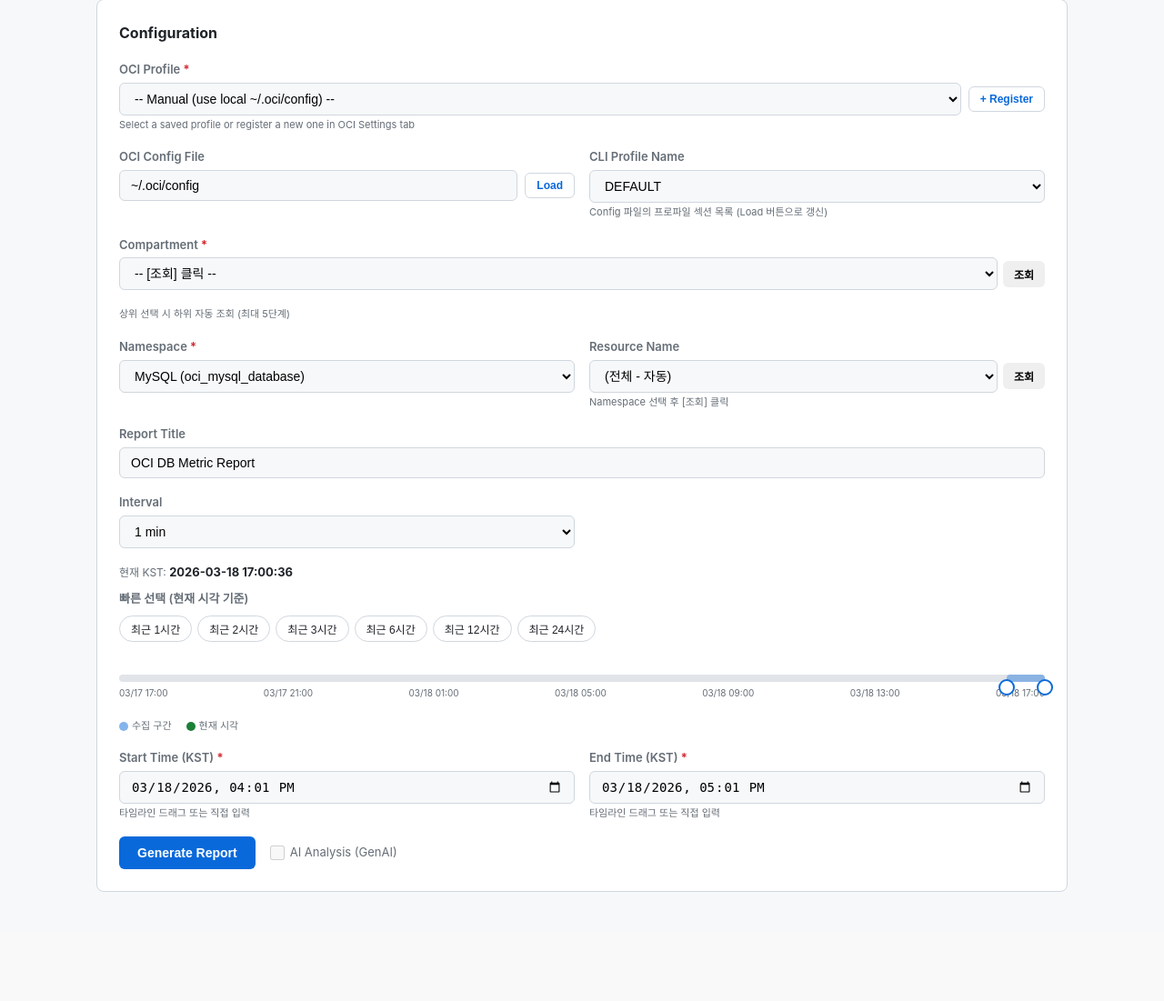
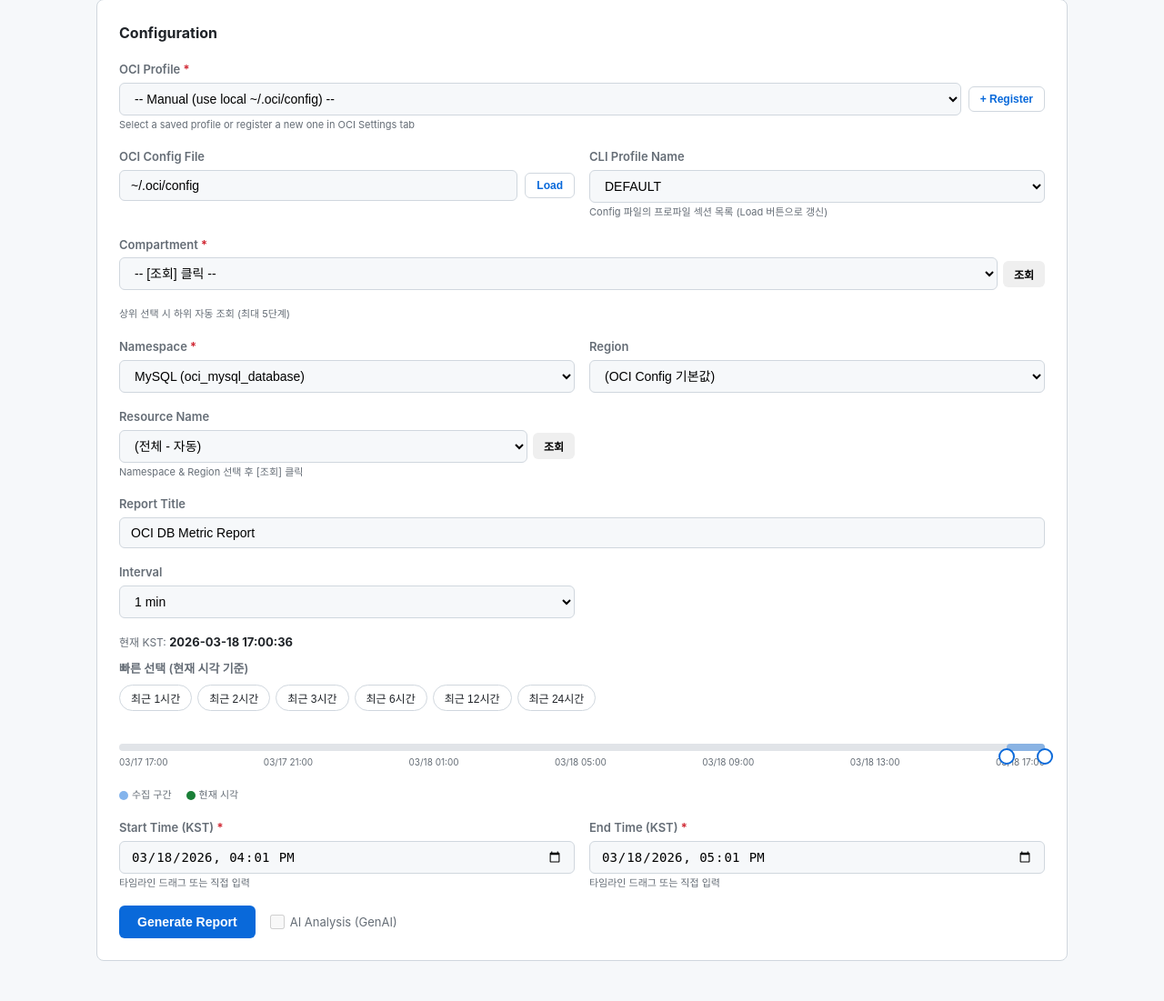
Before and after one commit to jaesucjang/oci-db-metric-report, a Flask app: page / in a window 1280 px wide. Shown: the part 234-1335 px from the top of the page at 91% size. Before the commit the page ends 1215 px from the top, so only its background shows below. Run offline with Flask 3, Linux system fonts and the light colour scheme; data that the repository does not hold is empty.

Commit message:
Fix multi-profile support and thread safety
- Fix api_compartments/api_resources to use oci_profile and oci_config_file
  from request instead of hardcoding DEFAULT — CLI Profile Name selection
  (e.g. WESANG_POC) now correctly queries the right tenancy
- Add threading.Lock (jobs_lock) to protect concurrent access to jobs dict
  and jobs.json file writes
- Enable threaded=True in Flask for concurrent request handling
- Fix CLI Profile Name restoration in loadRecent and renderProfileOptions

Co-Authored-By: Claude Opus 4.6 <noreply@anthropic.com>

```diff
--- a/app.py
+++ b/app.py
@@ -79,31 +79,34 @@ SCRIPT_DIR = os.path.dirname(os.path.abspath(__file__))
 # Persistent job tracker
 JOBS_FILE = os.path.join(os.path.dirname(os.path.abspath(__file__)), "output", "jobs.json")
 jobs = {}
+jobs_lock = threading.Lock()
 
 
 def load_jobs():
     """Load jobs from disk on startup."""
     global jobs
-    if os.path.isfile(JOBS_FILE):
-        try:
-            with open(JOBS_FILE) as f:
-                jobs = json.load(f)
-        except Exception:
-            jobs = {}
+    with jobs_lock:
+        if os.path.isfile(JOBS_FILE):
+            try:
+                with open(JOBS_FILE) as f:
+                    jobs = json.load(f)
+            except Exception:
+                jobs = {}
 
 
 def save_jobs():
     """Persist jobs to disk (excludes log to keep file small)."""
-    try:
-        os.makedirs(os.path.dirname(JOBS_FILE), exist_ok=True)
-        data = {}
-        for jid, j in jobs.items():
-            data[jid] = {k: v for k, v in j.items() if k != "log"}
-            data[jid]["log"] = ""  # don't persist full logs
-        with open(JOBS_FILE, "w") as f:
-            json.dump(data, f, default=str)
-    except Exception:
-        pass
+    with jobs_lock:
+        try:
+            os.makedirs(os.path.dirname(JOBS_FILE), exist_ok=True)
+            data = {}
+            for jid, j in jobs.items():
+                data[jid] = {k: v for k, v in j.items() if k != "log"}
+                data[jid]["log"] = ""  # don't persist full logs
+            with open(JOBS_FILE, "w") as f:
+                json.dump(data, f, default=str)
+        except Exception:
+            pass
 
 
 def run_job(job_id, config):
@@ -317,16 +320,23 @@ def api_compartments():
     data = request.json or {}
     parent_id = data.get("parent_id", "")
     profile_id = data.get("oci_profile_id", "")
+    oci_profile = data.get("oci_profile", "DEFAULT") or "DEFAULT"
+    oci_config_file = data.get("oci_config_file", "~/.oci/config") or "~/.oci/config"
 
     # Build OCI CLI args
     oci_args = []
-    oci_config_path = os.path.expanduser("~/.oci/config")
-    oci_profile = "DEFAULT"
+    oci_config_path = os.path.expanduser(oci_config_file)
     if profile_id:
         config_path, _ = get_profile_oci_paths(profile_id)
         if config_path:
             oci_args += ["--config-file", config_path]
             oci_config_path = config_path
+            oci_profile = "DEFAULT"  # saved config uses DEFAULT section
+    else:
+        if oci_config_file != "~/.oci/config":
+            oci_args += ["--config-file", oci_config_file]
+        if oci_profile != "DEFAULT":
+            oci_args += ["--profile", oci_profile]
 
     # If no parent_id, use tenancy root
     if not parent_id:
@@ -370,6 +380,9 @@ def api_resources():
     compartment_id = data.get("compartment_id", "")
     namespace = data.get("namespace", "")
     profile_id = data.get("oci_profile_id", "")
+    oci_profile = data.get("oci_profile", "DEFAULT") or "DEFAULT"
+    oci_config_file = data.get("oci_config_file", "~/.oci/config") or "~/.oci/config"
+    region = data.get("region", "")
 
     if not compartment_id or not namespace:
         return jsonify({"error": "compartment_id and namespace required"}), 400
@@ -380,6 +393,14 @@ def api_resources():
         config_path, _ = get_profile_oci_paths(profile_id)
         if config_path:
             oci_args += ["--config-file", config_path]
+            oci_profile = "DEFAULT"
+    else:
+        if oci_config_file != "~/.oci/config":
+            oci_args += ["--config-file", oci_config_file]
+        if oci_profile != "DEFAULT":
+            oci_args += ["--profile", oci_profile]
+    if region:
+        oci_args += ["--region", region]
 
     cmd = [
         "oci", "monitoring", "metric", "list",
@@ -439,17 +460,18 @@ def api_run():
             data["bench_start"], data["bench_end"] = data["bench_end"], data["bench_start"]
 
     job_id = str(uuid.uuid4())[:8]
-    jobs[job_id] = {
-        "id": job_id,
-        "status": "queued",
-        "progress": 0,
-        "config": data,
-        "log": "",
-        "error": None,
-        "stats": None,
-        "metrics_dir": None,
-        "created_at": datetime.now(timezone.utc).isoformat(),
-    }
+    with jobs_lock:
+        jobs[job_id] = {
+            "id": job_id,
+            "status": "queued",
+            "progress": 0,
+            "config": data,
+            "log": "",
+            "error": None,
+            "stats": None,
+            "metrics_dir": None,
+            "created_at": datetime.now(timezone.utc).isoformat(),
+        }
 
     t = threading.Thread(target=run_job, args=(job_id, data), daemon=True)
     t.start()
@@ -538,7 +560,8 @@ def api_delete_job(job_id):
         job_dir = os.path.dirname(job["metrics_dir"])
         if os.path.isdir(job_dir) and "job_" in os.path.basename(job_dir):
             shutil.rmtree(job_dir, ignore_errors=True)
-    del jobs[job_id]
+    with jobs_lock:
+        del jobs[job_id]
     save_jobs()
     return jsonify({"ok": True})
 
@@ -972,4 +995,4 @@ def add_no_cache(response):
 if __name__ == "__main__":
     os.makedirs(app.config["OUTPUT_BASE"], exist_ok=True)
     load_jobs()
-    app.run(host="0.0.0.0", port=5050, debug=False)
+    app.run(host="0.0.0.0", port=5050, debug=False, threaded=True)
--- a/templates/index.html
+++ b/templates/index.html
@@ -316,6 +316,20 @@
             </select>
           </div>
           <div class="form-group">
+            <label>Region</label>
+            <select name="region" id="regionSelect">
+              <option value="">(OCI Config 기본값)</option>
+              <option value="ap-seoul-1">Seoul (ap-seoul-1)</option>
+              <option value="ap-chuncheon-1">Chuncheon (ap-chuncheon-1)</option>
+              <option value="ap-osaka-1">Osaka (ap-osaka-1)</option>
+              <option value="ap-tokyo-1">Tokyo (ap-tokyo-1)</option>
+              <option value="us-ashburn-1">Ashburn (us-ashburn-1)</option>
+              <option value="us-phoenix-1">Phoenix (us-phoenix-1)</option>
+              <option value="us-chicago-1">Chicago (us-chicago-1)</option>
+              <option value="eu-frankfurt-1">Frankfurt (eu-frankfurt-1)</option>
+            </select>
+          </div>
+          <div class="form-group">
             <label>Resource Name</label>
             <div style="display:flex;gap:6px;align-items:center">
               <select name="resource_name" id="resourceSelect" style="flex:1">
@@ -323,7 +337,7 @@
               </select>
               <button type="button" class="btn" id="loadResourcesBtn" style="padding:6px 12px;font-size:12px;white-space:nowrap">조회</button>
             </div>
-            <span class="hint">Namespace 선택 후 [조회] 클릭</span>
+            <span class="hint">Namespace & Region 선택 후 [조회] 클릭</span>
           </div>
           <div class="form-group full">
             <label>Report Title</label>
@@ -606,9 +620,12 @@ function loadConfigProfiles() {
   });
 }
 
+let pendingOciProfile = null;
+
 function renderProfileOptions(profiles) {
   const sel = document.getElementById('ociProfileName');
-  const prev = sel.value;
+  const prev = pendingOciProfile || sel.value;
+  pendingOciProfile = null;
   sel.innerHTML = '';
   if (profiles.length === 0) {
     sel.innerHTML = '<option value="DEFAULT">DEFAULT</option>';
@@ -1075,11 +1092,12 @@ function loadRecent(index) {
     if (cfg.oci_profile_id) {
       const profSel = document.getElementById('profileSelect');
       if (profSel) profSel.value = cfg.oci_profile_id;
-    }
-
-    // Set remaining form fields
+      onProfileChange();
+    }
+
+    // Set remaining form fields (except oci_profile which needs special handling)
     Object.entries(cfg).forEach(([k, v]) => {
-      if (['namespace', 'compartment_id', 'resource_name', 'oci_profile_id'].includes(k)) return;
+      if (['namespace', 'compartment_id', 'resource_name', 'oci_profile_id', 'oci_profile'].includes(k)) return;
       const el = form.elements[k];
       if (!el) return;
       if (k.includes('time') && v) {
@@ -1088,6 +1106,19 @@ function loadRecent(index) {
         el.value = v;
       }
     });
+
+    // Restore oci_profile after config profiles are loaded
+    if (cfg.oci_profile) {
+      const ociSel = document.getElementById('ociProfileName');
+      // If option not yet available, add it
+      if (![...ociSel.options].some(o => o.value === cfg.oci_profile)) {
+        const opt = document.createElement('option');
+        opt.value = cfg.oci_profile;
+        opt.textContent = cfg.oci_profile;
+        ociSel.appendChild(opt);
+      }
+      ociSel.value = cfg.oci_profile;
+    }
 
     // Sync timeline slider with loaded values
     if (window.timelineSync) window.timelineSync();
@@ -1115,6 +1146,14 @@ function getProfileId() {
   const s = document.querySelector('[name="oci_profile_id"]');
   return s ? s.value : '';
 }
+function getOciProfile() {
+  const s = document.getElementById('ociProfileName');
+  return s ? s.value : 'DEFAULT';
+}
+function getOciConfigFile() {
+  const s = document.getElementById('ociConfigFile');
+  return s ? s.value : '~/.oci/config';
+}
 
 function loadCompartments(parentId, targetSelect, clearLevels) {
   clearLevels.forEach(sel => { sel.innerHTML = '<option value="">-- 하위 Compartment --</option>'; sel.style.display = 'none'; });
@@ -1124,7 +1163,7 @@ function loadCompartments(parentId, targetSelect, clearLevels) {
   fetch('/api/compartments', {
     method: 'POST',
     headers: {'Content-Type': 'application/json'},
-    body: JSON.stringify({parent_id: parentId, oci_profile_id: getProfileId()}),
+    body: JSON.stringify({parent_id: parentId, oci_profile_id: getProfileId(), oci_profile: getOciProfile(), oci_config_file: getOciConfigFile()}),
   }).then(r => r.json()).then(res => {
     if (res.error || !res.compartments || res.compartments.length === 0) {
       // 최하위 Compartment이거나 에러 → 드롭다운 숨기고 상위 선택 유지
@@ -1192,7 +1231,7 @@ document.getElementById('loadCompartmentsBtn').addEventListener('click', functio
   fetch('/api/compartments', {
     method: 'POST',
     headers: {'Content-Type': 'application/json'},
-    body: JSON.stringify({oci_profile_id: getProfileId()}),
+    body: JSON.stringify({oci_profile_id: getProfileId(), oci_profile: getOciProfile(), oci_config_file: getOciConfigFile()}),
   }).then(r => r.json()).then(res => {
     compLevels[0].innerHTML = '<option value="">-- Compartment 선택 --</option>';
     if (res.error) {
@@ -1246,7 +1285,7 @@ document.getElementById('loadResourcesBtn').addEventListener('click', function()
   fetch('/api/resources', {
     method: 'POST',
     headers: {'Content-Type': 'application/json'},
-    body: JSON.stringify({compartment_id: compId, namespace: ns, oci_profile_id: profileId}),
+    body: JSON.stringify({compartment_id: compId, namespace: ns, oci_profile_id: profileId, oci_profile: getOciProfile(), oci_config_file: getOciConfigFile(), region: document.getElementById('regionSelect').value}),
   }).then(r => r.json()).then(res => {
     sel.innerHTML = '<option value="">(전체 - 자동)</option>';
     if (res.error) {
```
